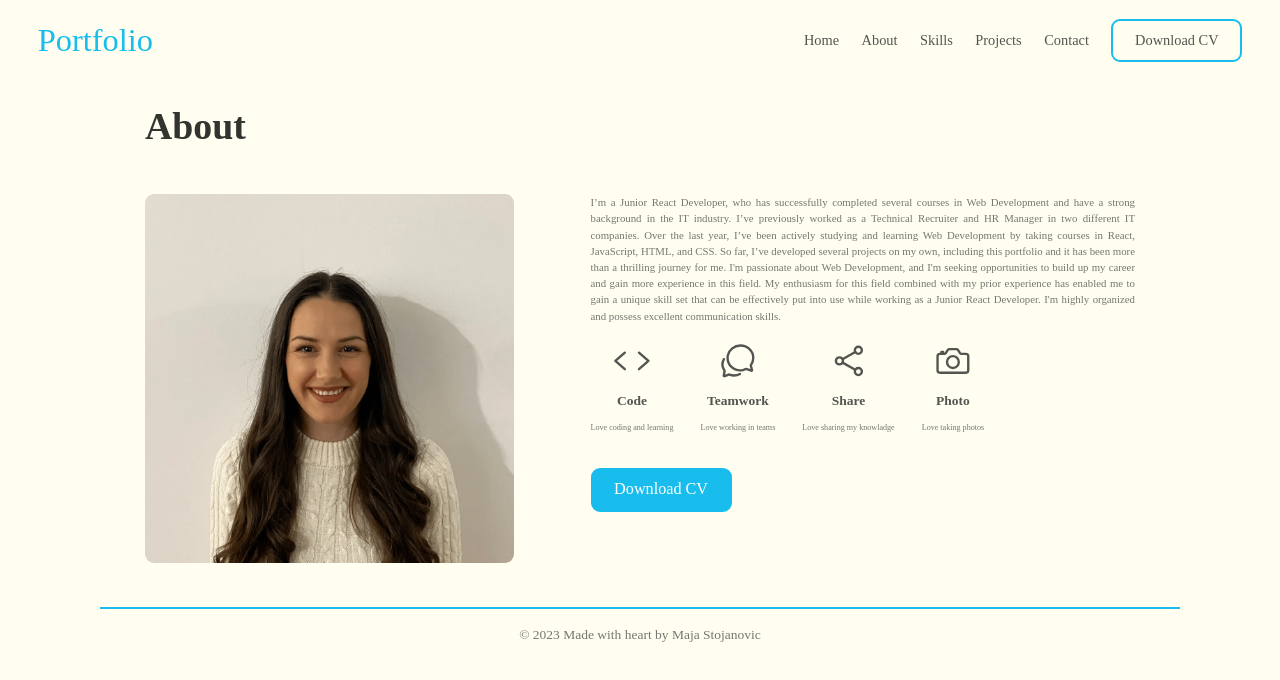
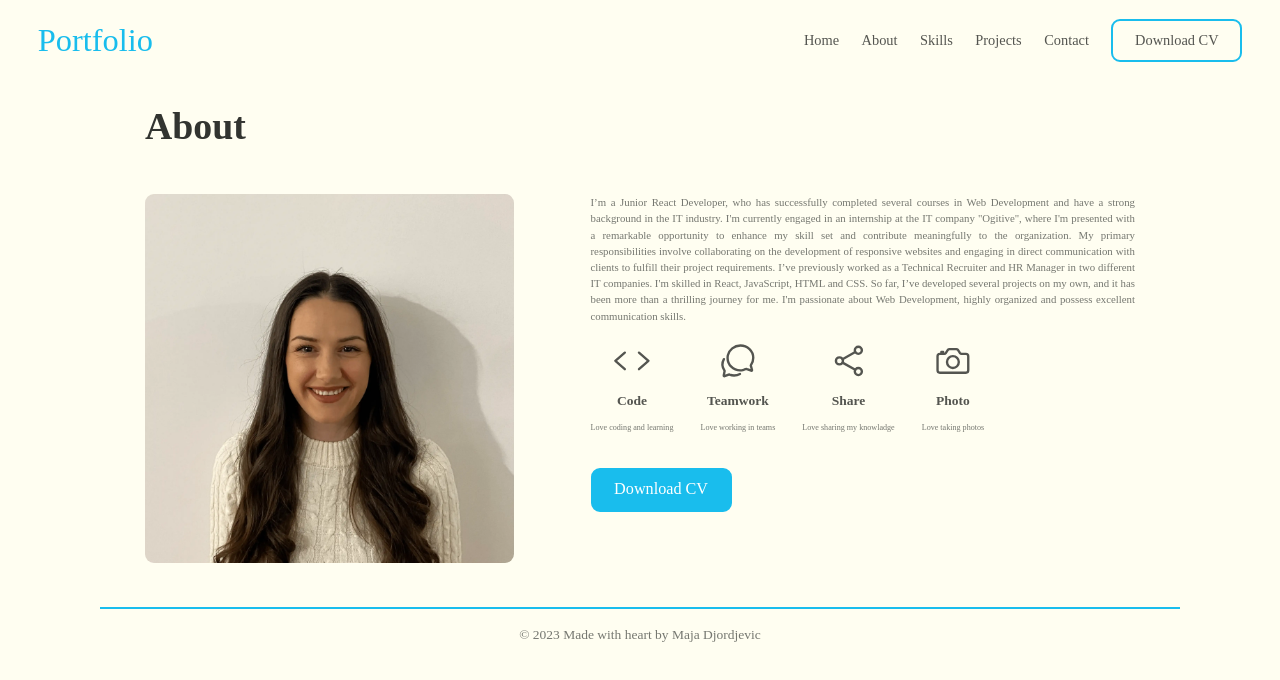
Before and after one commit to maja4s91/Reactportfolio-maja, a React (Vite) app in the folder vite-project/: page /about in a window 1280 px wide. Shown: the top 680 px of the page. Built offline with nearby package versions, Linux system fonts and the light colour scheme; a web font is replaced by a local one.

Commit message:
About me component fixed

```diff
--- a/vite-project/src/About.jsx
+++ b/vite-project/src/About.jsx
@@ -21,17 +21,17 @@ const About = () => {
           <p className="aboutme-text">
             I’m a Junior React Developer, who has successfully completed several
             courses in Web Development and have a strong background in the IT
-            industry. I’ve previously worked as a Technical Recruiter and HR
-            Manager in two different IT companies. Over the last year, I’ve been
-            actively studying and learning Web Development by taking courses in
-            React, JavaScript, HTML, and CSS. So far, I’ve developed several
-            projects on my own, including this portfolio and it has been more
-            than a thrilling journey for me. I'm passionate about Web
-            Development, and I'm seeking opportunities to build up my career and
-            gain more experience in this field. My enthusiasm for this field
-            combined with my prior experience has enabled me to gain a unique
-            skill set that can be effectively put into use while working as a
-            Junior React Developer. I'm highly organized and possess excellent
+            industry. I'm currently engaged in an internship at the IT company
+            "Ogitive", where I'm presented with a remarkable opportunity to
+            enhance my skill set and contribute meaningfully to the
+            organization. My primary responsibilities involve collaborating on
+            the development of responsive websites and engaging in direct
+            communication with clients to fulfill their project requirements.
+            I’ve previously worked as a Technical Recruiter and HR Manager in
+            two different IT companies. I'm skilled in React, JavaScript, HTML
+            and CSS. So far, I’ve developed several projects on my own, and it
+            has been more than a thrilling journey for me. I'm passionate about
+            Web Development, highly organized and possess excellent
             communication skills.
           </p>
           <ul className="aboutme-icons">
--- a/vite-project/src/Contact.jsx
+++ b/vite-project/src/Contact.jsx
@@ -24,7 +24,7 @@ const Contact = () => {
             </p>
             <p className="contact-email">
               <IonIcon icon={mailOutline} className="contact-icon"></IonIcon>
-              majastojanovic4@gmail.com
+              maja17129@gmail.com
             </p>
             {/* <p className="contact-mob">
           <IonIcon icon={callOutline} className="contact-icon"></IonIcon>
--- a/vite-project/src/Footer.jsx
+++ b/vite-project/src/Footer.jsx
@@ -2,7 +2,7 @@ const Footer = () => {
   return (
     <footer className="footer">
       <p className="copyright">
-        &copy; 2023 Made with heart by Maja Stojanovic
+        &copy; 2023 Made with heart by Maja Djordjevic
       </p>
     </footer>
   );
--- a/vite-project/src/Home.jsx
+++ b/vite-project/src/Home.jsx
@@ -9,7 +9,7 @@ const Home = () => {
       <div className="home-text">
         <div>
           <p className="hello">Hello,</p>
-          <p className="intro">I'm Maja Stojanovic</p>
+          <p className="intro">I'm Maja Djordjevic</p>
           <p className="position">Junior React Developer</p>
         </div>
         <ul className="profiles-list">
```
